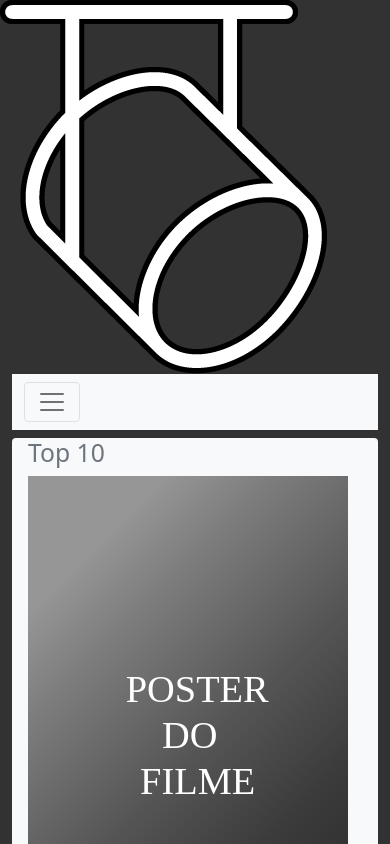
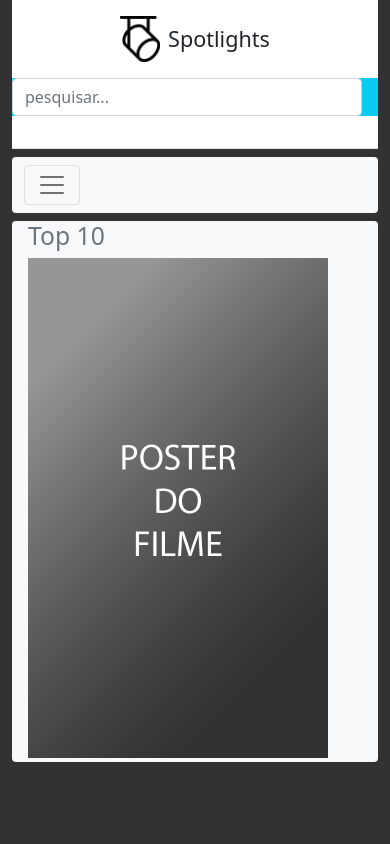
Before and after one commit to ramon-rossini/spotlights-api, an Angular app: page / in a window 390 px wide. Built offline with nearby package versions, Linux system fonts and the light colour scheme.

Commit message:
Adicionado Header e elementos do mesmo

```diff
--- a/src/app/app.component.html
+++ b/src/app/app.component.html
@@ -1,7 +1,15 @@
-<header>
-    <a href="#">
-        <img src="\assets\images\Isotipo-Spotlights-Branco-Contorno.png">
-    </a>
-</header>
+<div class="container">
+    <header class="d-flex flex-wrap align-items-center justify-content-center justify-content-md-between py-3 mb-2 border-bottom bg-white">
+        <a class="d-flex align-items-center col-md-3 mb-3 mb-md-0 text-dark text-decoration-none" href="#">
+            <img class="bi me-2" src="\assets\images\Isotipo-Spotlights-Preto.png" width="40">
+            <span class="fs-4">Spotlights</span>
+        </a>
+        <div class="nav col-12 col-md-auto mb-3 mb-md-0 justify-content-center bg-info">
+            <form class="w-100 me-3">
+                <input type="search" class="form-control" placeholder="pesquisar..." aria-label="Search">
+            </form>
+        </div>
+    </header>
+</div>
 
 <app-homepage></app-homepage>
--- a/src/app/componentes/homepage/homepage.component.html
+++ b/src/app/componentes/homepage/homepage.component.html
@@ -1,6 +1,6 @@
 <div class="container">
 
-    <nav class="navbar navbar-expand-lg navbar-light bg-light">
+    <nav class="navbar navbar-expand-lg navbar-light bg-light rounded">
 
         <div class="container">
 
@@ -46,27 +46,7 @@
 
             <!-- Slides -->
             <div class="pb-1">
-                <svg xmlns="http://www.w3.org/2000/svg" xmlns:xlink="http://www.w3.org/1999/xlink" version="1.1" x="0px" y="0px" viewBox="0 0 600 1000" width="20rem"  style="enable-background:new 0 0 600 1000;" xml:space="preserve">
-                    <style type="text/css">
-                        .st0{fill:url(#XMLID_4_);}
-                        .st1{fill:#FFFFFF;}
-                        .st2{font-family:'MyriadPro-Regular';}
-                        .st3{font-size:72px;}
-                    </style>
-                    <g id="Camada_1">
-                        <linearGradient id="XMLID_4_" gradientUnits="userSpaceOnUse" x1="700" y1="900" x2="-100" y2="100">
-                            <stop offset="0.1773" style="stop-color:#323232"/>
-                            <stop offset="0.2907" style="stop-color:#3B3B3B"/>
-                            <stop offset="0.4793" style="stop-color:#555555"/>
-                            <stop offset="0.7182" style="stop-color:#7E7E7E"/>
-                            <stop offset="0.8417" style="stop-color:#969696"/>
-                        </linearGradient>
-                        <rect id="XMLID_1_" class="st0" width="100%" height="100%"/>
-                    </g>
-                    <g id="Camada_2">
-                        <text id="XMLID_2_" transform="matrix(1 0 0 1 183.3254 423.2556)"><tspan x="0" y="0" class="st1 st2 st3">POSTER</tspan><tspan x="67.9" y="86.4" class="st1 st2 st3">DO</tspan><tspan x="26.9" y="172.8" class="st1 st2 st3">FILME</tspan></text>
-                    </g>
-                </svg>
+                <img src="\assets\images\Exemplo-Poster-Filme.png" height="500px">
             </div>
 
             <a>
```
Also changed, not shown: src/assets/images/Exemplo-Poster-Filme.png (added), src/assets/images/Isotipo-Spotlights-Preto.png (added).
